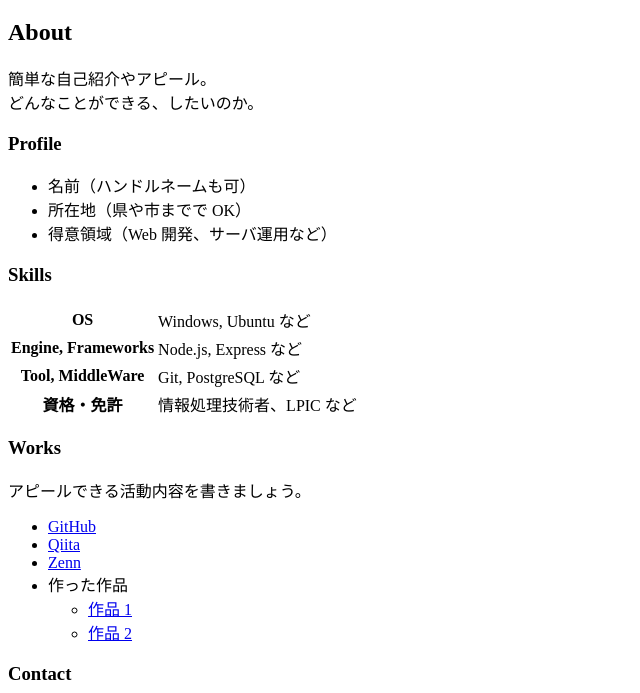
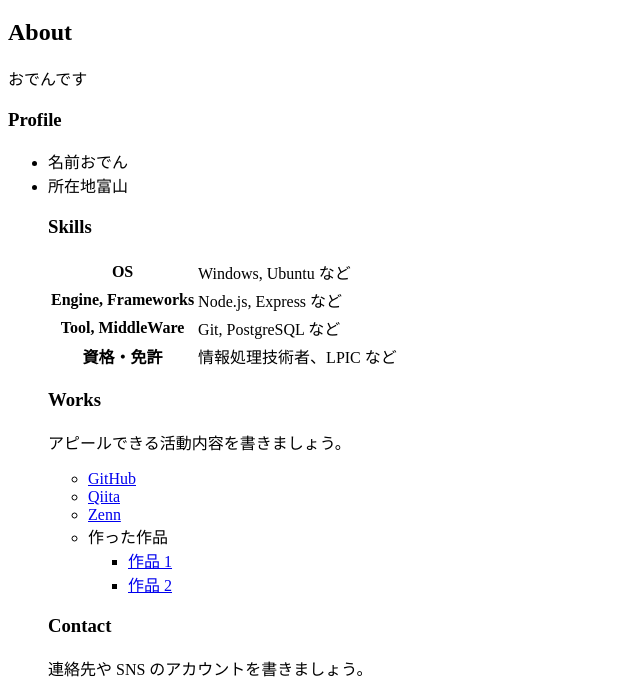
Before and after one commit to dazaitianzhong556-star/dazaitianzhong556.github.io, a plain HTML site: page index.html in a window 1280 px wide. Shown: the part 70-763 px from the top of the page, without its empty margins (0-640 px from the left). Drawn offline with Linux system fonts and the light colour scheme.

Commit message:
Update index.html

```diff
--- a/index.html
+++ b/index.html
@@ -10,16 +10,13 @@
 
     <h2>About</h2>
     <p>
-      簡単な自己紹介やアピール。<br>
-      どんなことができる、したいのか。
+      おでんです<br>
     </p>
 
     <h3>Profile</h3>
     <ul>
-      <li>名前（ハンドルネームも可）</li>
-      <li>所在地（県や市までで OK）</li>
-      <li>得意領域（Web 開発、サーバ運用など）</li>
-    </ul>
+      <li>名前おでん</li>
+      <li>所在地富山</li>
 
     <h3>Skills</h3>
     <table>
```
